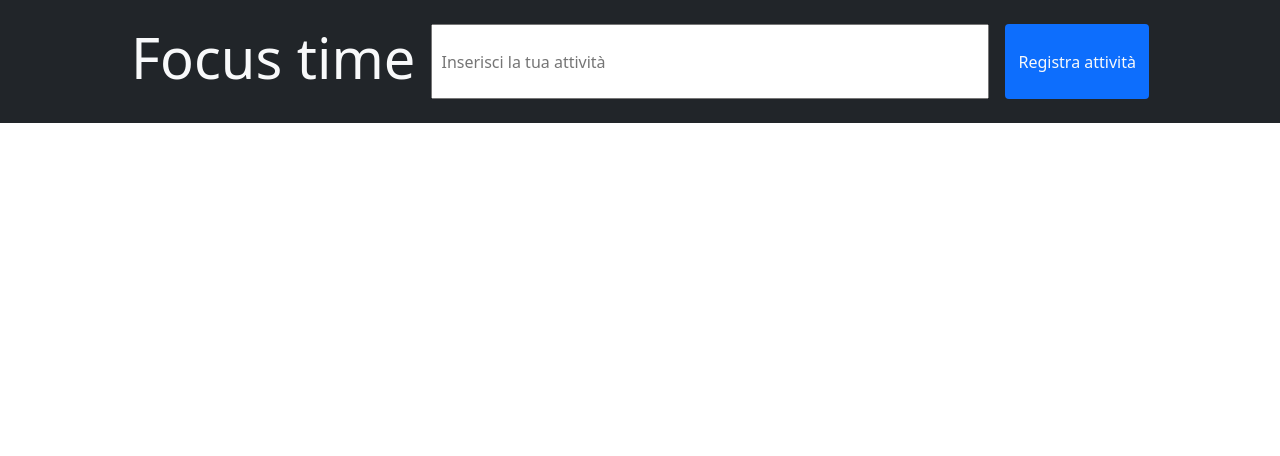
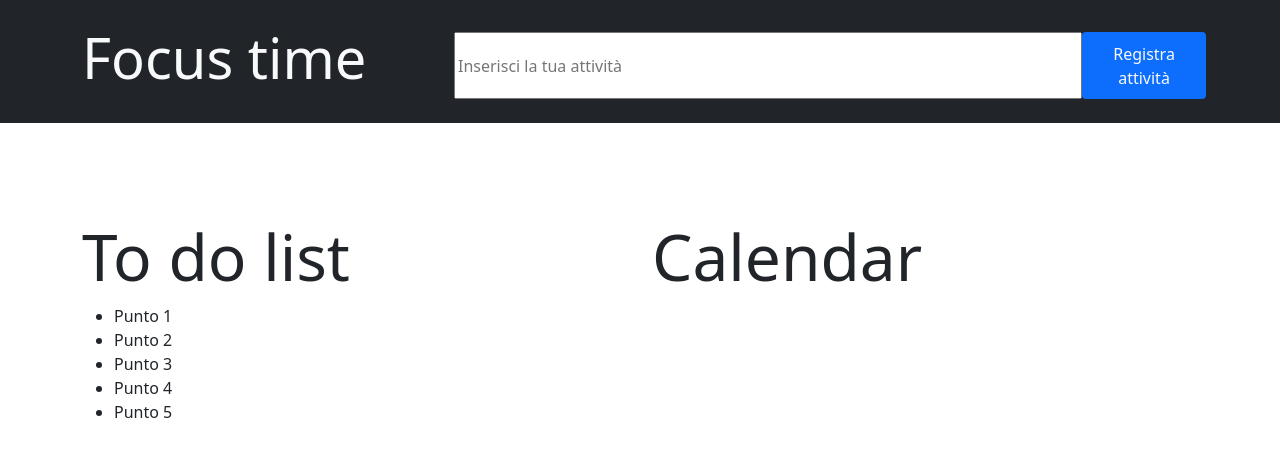
Before and after one commit to DavideBernasconi13/focus-time, a plain HTML site: page index.html in a window 1280 px wide. Drawn offline with nearby package versions, Linux system fonts and the light colour scheme.

Commit message:
structure frontend

```diff
--- a/index.html
+++ b/index.html
@@ -12,12 +12,37 @@
 <body>
     <header class="bg-dark text-light py-4">
 
-        <div class="container d-flex justify-content-center">
-            <h1 class="display-4">Focus time</h1>
-            <input class="w-50 mx-3 p-2" type="text" placeholder="Inserisci la tua attività">
-            <button class="btn bg-primary text-light">Registra attività</button>
+        <div class="container">
+            <div class="row">
+                <div class="col-md-4">
+                    <h1 class="display-4">Focus time</h1>
+                </div>
+                <div class="col-md-8 d-flex justify-content-between g-2">
+                    <input class="w-100" type="text" placeholder="Inserisci la tua attività">
+                    <button class="btn bg-primary text-light">Registra attività</button>
+                </div>
+            </div>
         </div>
     </header>
+    <main>
+        <div class="container mt-5 pt-5">
+            <div class="row">
+                <div class="col-md-6" id="task-list">
+                    <h2 class="display-3">To do list</h2>
+                    <ul>
+                        <li>Punto 1</li>
+                        <li>Punto 2</li>
+                        <li>Punto 3</li>
+                        <li>Punto 4</li>
+                        <li>Punto 5</li>
+                    </ul>
+                </div>
+                <div class="col-md-6" id="Calendar">
+                    <h2 class="display-3">Calendar</h2>
+                </div>
+            </div>
+        </div>
+    </main>
 
 
     <script src="app.js"></script>
```
